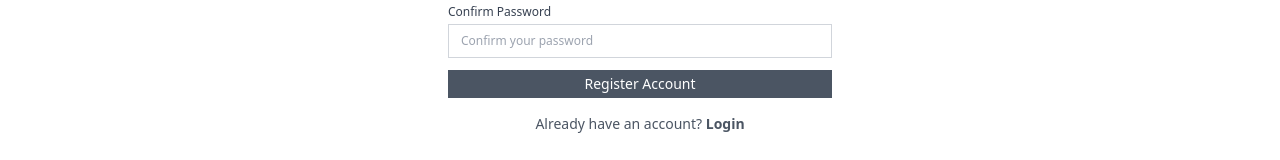
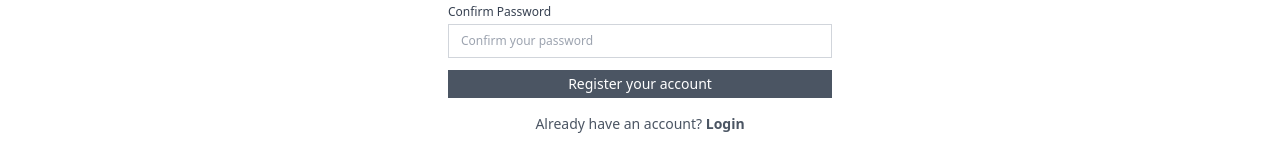
Before and after one commit to sameerajayakodi/Auction_System, a React (Create React App) app in the folder AuctionHouse/auction-management-frontend/: page /register in a window 1280 px wide. Shown: the part 370-530 px from the top of the page. Built offline with nearby package versions, Linux system fonts and the light colour scheme.

Commit message:
Update Register.js

```diff
--- a/AuctionHouse/auction-management-frontend/src/auth/Register.js
+++ b/AuctionHouse/auction-management-frontend/src/auth/Register.js
@@ -76,7 +76,7 @@ const Register = () => {
             type="submit"
             className="w-full px-4 py-1 text-sm text-white bg-gray-600 hover:bg-gray-800"
           >
-            Register Account
+            Register your account
           </button>
         </form>
 
```
